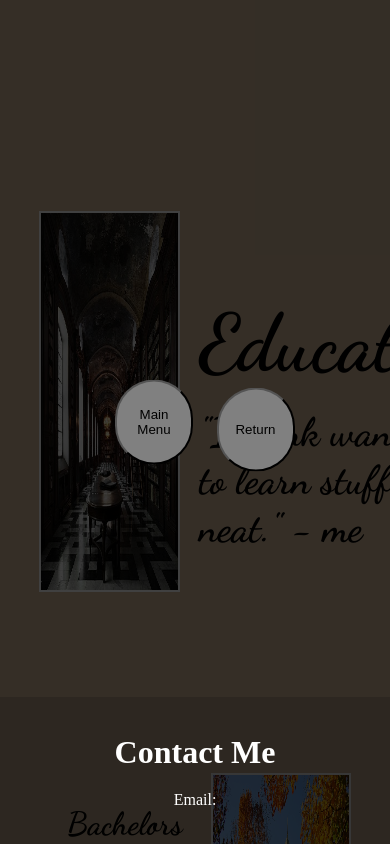
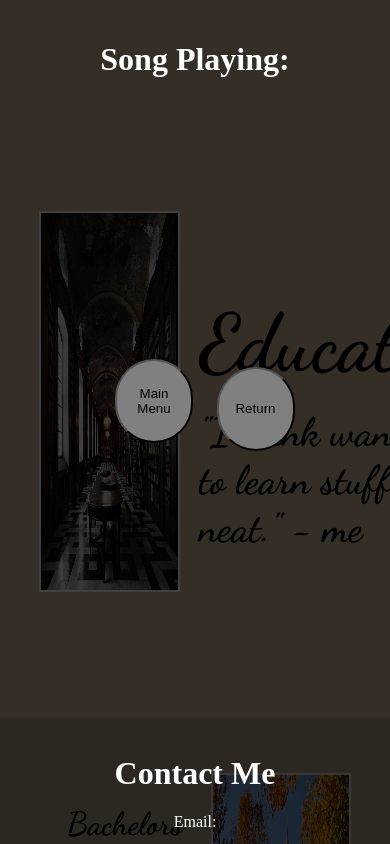
Before and after one commit to Ezequiel-Valencia/AvocadoMoon.github.io, a SvelteKit app: page /education in a window 390 px wide. Both pictures are taken after a click on the button "Menu". Built offline with nearby package versions, Linux system fonts and the light colour scheme.

Commit message:
Work Experience and menu in channels are mobile friendly

```diff
--- a/src/routes/menu.svelte
+++ b/src/routes/menu.svelte
@@ -56,7 +56,12 @@
 
 {#if home_menu}
   <div id="home-menu-nav">
-    <div id="big-button-div">
+
+    <div style="height:40vh">
+      <h1 style="color: white; text-align:center; padding:5%;">Song Playing:</h1>
+    </div>
+
+    <div style="height:40vh; text-align:center;" id="big-button-div">
       <button
         on:click={(e) => {
           location.href = "/";
@@ -69,6 +74,7 @@
         }}>Return</button
       >
     </div>
+
     <div id="contact-me">
       <h1>Contact Me</h1>
       <p>Email: {email}</p>
@@ -99,7 +105,8 @@
   }
 
   #home-menu-nav {
-    top: 0;
+    // top: 0;
+    bottom: 0;
     position: fixed;
     height: 100vh;
     width: 100vw;
@@ -122,18 +129,7 @@
     text-decoration: underline;
   }
 
-  #big-button-div {
-    position: relative;
-    height: 60vh;
-    top: 50%;
-    transform: translateY(-50%);
-    text-align: center;
-  }
-
   #big-button-div button {
-    position: relative;
-    top: 50%;
-    transform: translateY(-50%);
     background: grey;
     border-radius: 40px;
     height: 10vh;
@@ -145,7 +141,6 @@
     position: relative;
     background-color: rgba(0, 0, 0, 0.137);
     height: 20vh;
-    bottom: -20%;
     text-align: center;
   }
 
--- a/src/routes/work_experience/explayout.svelte
+++ b/src/routes/work_experience/explayout.svelte
@@ -50,7 +50,8 @@
 <style lang="scss">
   @import url('https://fonts.googleapis.com/css2?family=Poiret+One&display=swap');
   #wrapper {
-    height: 100vh;
+    height: auto;
+    min-height: 100vh;
     width: 100vw;
     position: absolute;
     top: 0;
@@ -62,6 +63,7 @@
   #right-wrapper{
     width: 100%;
     height: 100%;
+    min-height: 100vh;
     background-size: 40px 40px;
     background-image: radial-gradient(circle, #ffffff 1px, rgba(0, 0, 0, 0) 1px);
   }
```
